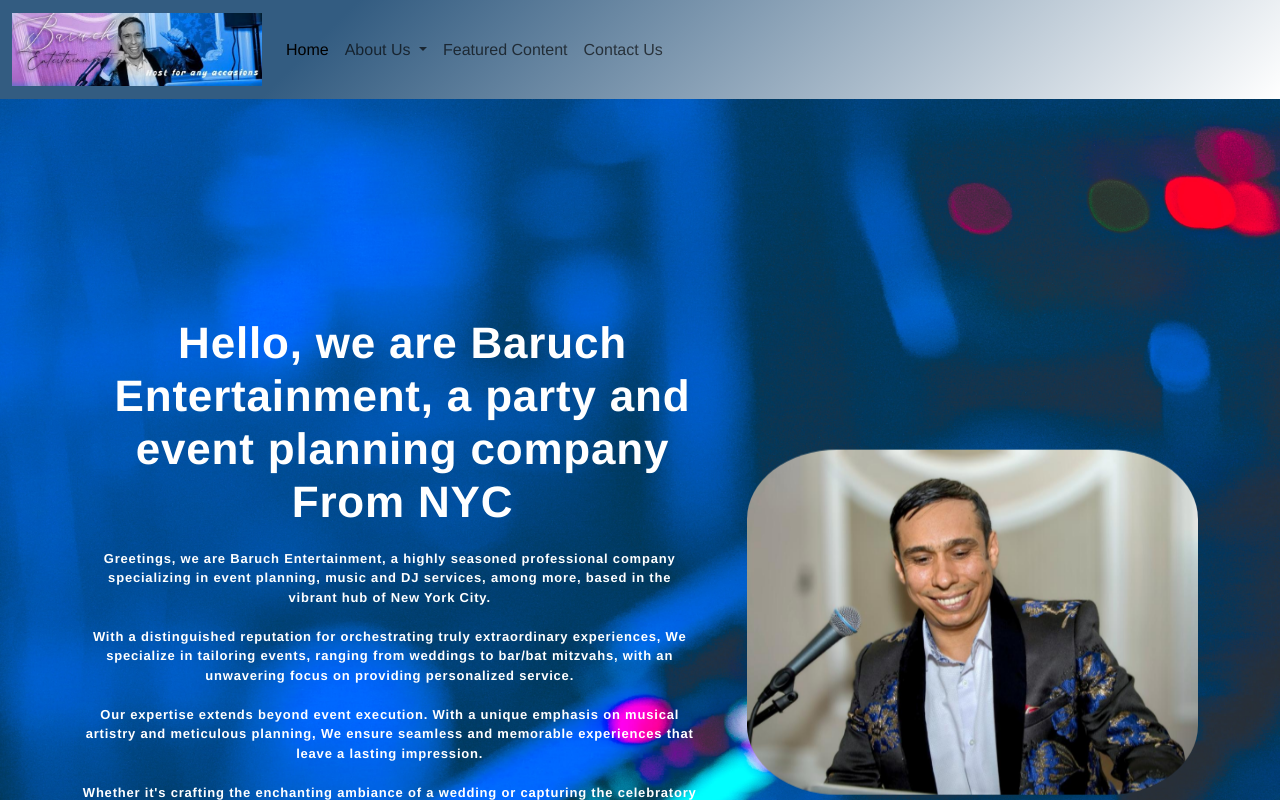
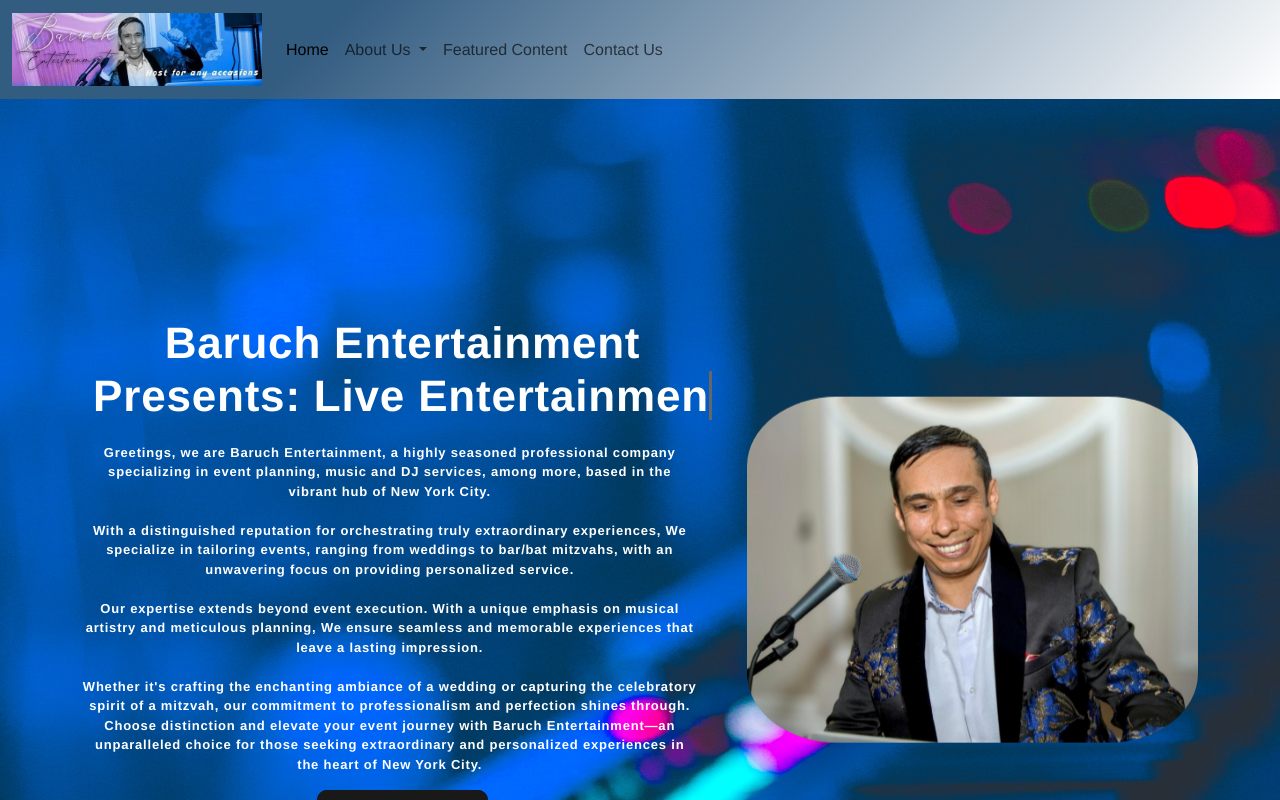
Before and after one commit to isaacasher97/baruchs_barbershop_frontend, a Vue app: page / in a window 1280 px wide. Shown: the top 800 px of the page. Built offline with nearby package versions, Linux system fonts and the light colour scheme.

Commit message:
reset hero to typing text/ no more jumping screen

```diff
--- a/src/components/Hero.vue
+++ b/src/components/Hero.vue
@@ -9,8 +9,12 @@
         >
           <br /><br />
           <h1 style="color: #fff">
-            Hello, we are Baruch Entertainment, a party and event planning
-            company From NYC
+            Baruch Entertainment Presents:
+            <span
+              class="txt-rotate"
+              data-period="1000"
+              data-rotate='[ "Event Planning", "Live Entertainment", "Party Planning", "Live Music", "Photography", "& More!" ]'
+            ></span>
           </h1>
           <p style="color: #fff; font-weight: 700">
             Greetings, we are Baruch Entertainment, a highly seasoned
```
